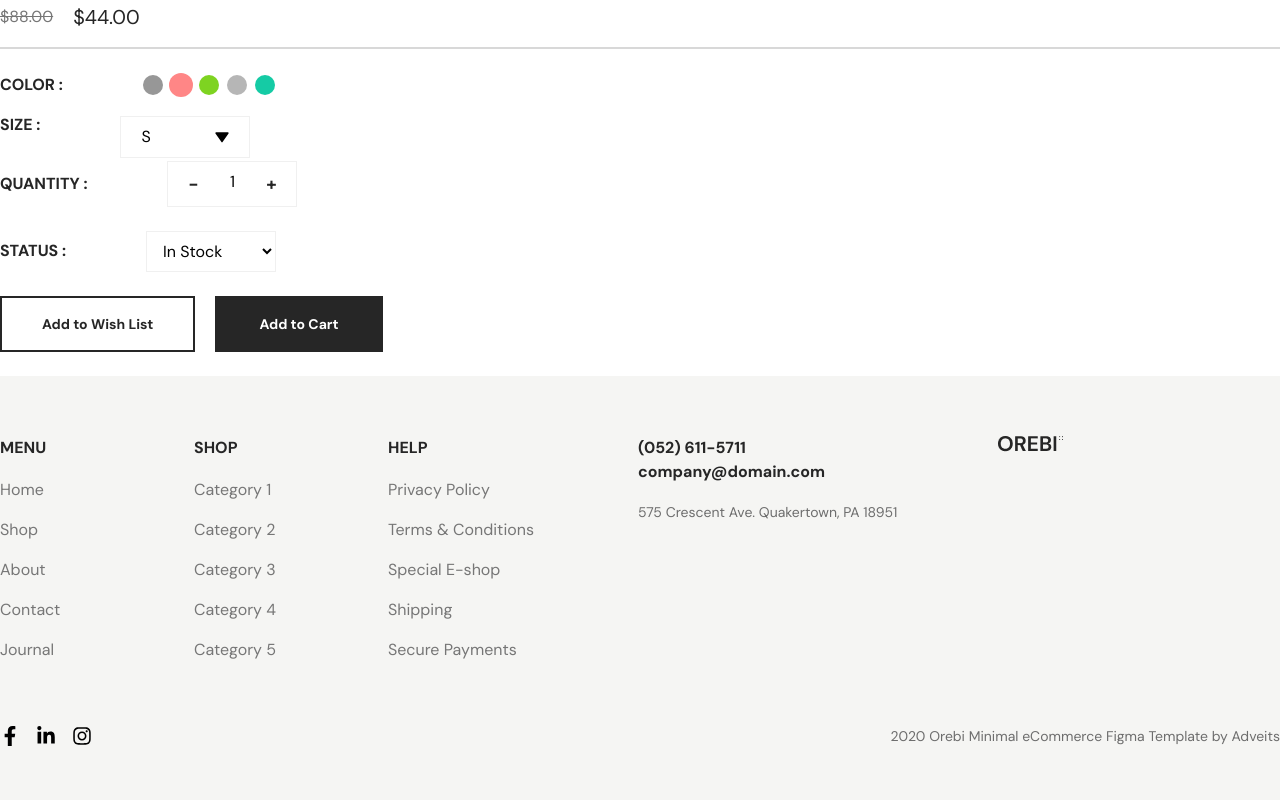
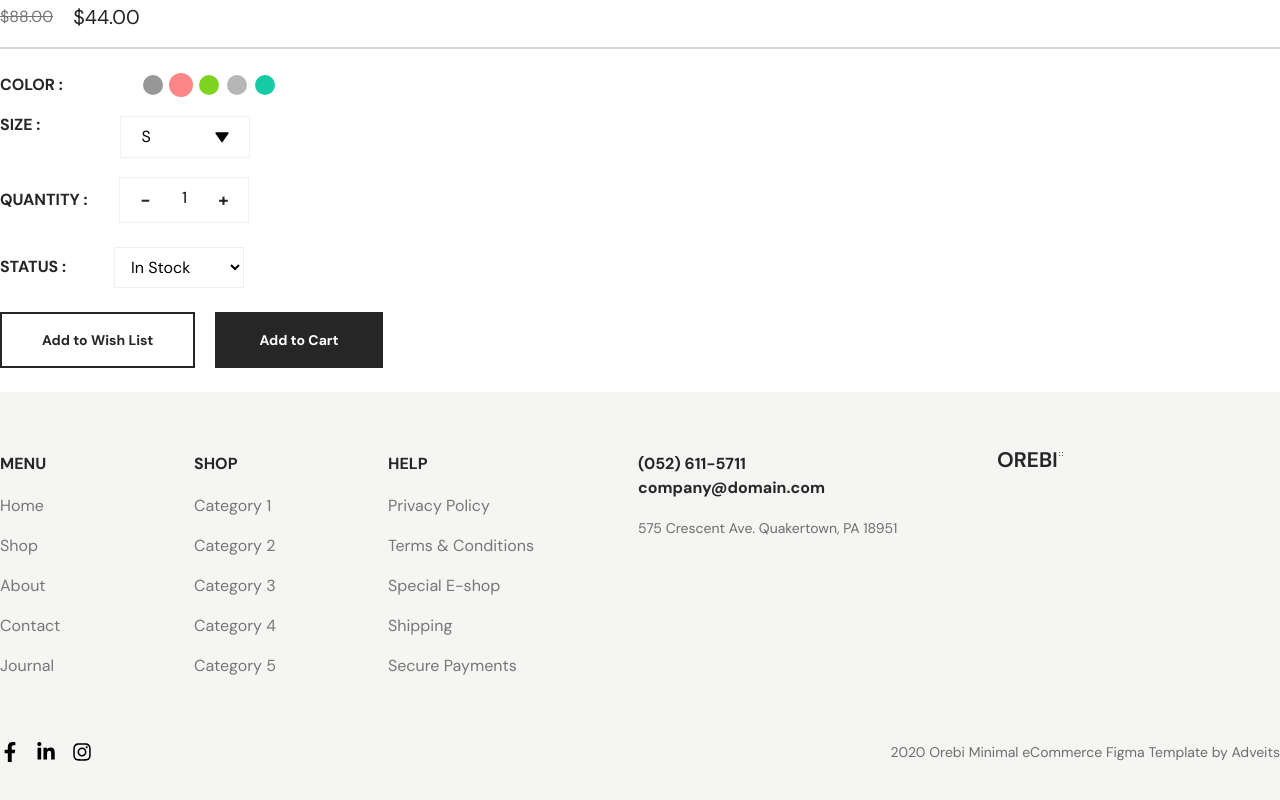
Before and after one commit to Sadia-Mila/ORIBI, a React (Vite) app: page /productDetails in a window 1280 px wide. Shown: the part 1650-2450 px from the top of the page. Built offline with nearby package versions, Linux system fonts and the light colour scheme.

Commit message:
commit again1

```diff
--- a/src/components/pages/ProductDetails.jsx
+++ b/src/components/pages/ProductDetails.jsx
@@ -96,8 +96,8 @@ const handleIncrement = () =>{
               <BiSolidDownArrow className={"absolute top-1/2 -translate-y-1/2 right-5"}/>
             </div>
           </Flex>
-          <Flex>
-            <p className={"text-base font-bold uppercase text-hoverC mr-20"}>
+          <Flex className={"mt-4"}>
+            <p className={"text-base font-bold uppercase text-hoverC mr-8 "}>
               Quantity :
             </p>
             <div className="py-2 px-1 border-1 border-[#F0F0F0] w-[130px] flex justify-around">
@@ -108,7 +108,7 @@ const handleIncrement = () =>{
 
           </Flex>
         <Flex className={"my-6"}>
-            <p className={"text-base font-bold uppercase text-hoverC mr-20"}>
+            <p className={"text-base font-bold uppercase text-hoverC mr-12"}>
               Status :
             </p>
             <select  className={"py-2 px-3 border-1 border-[#F0F0F0] w-[130px]" }>
```
